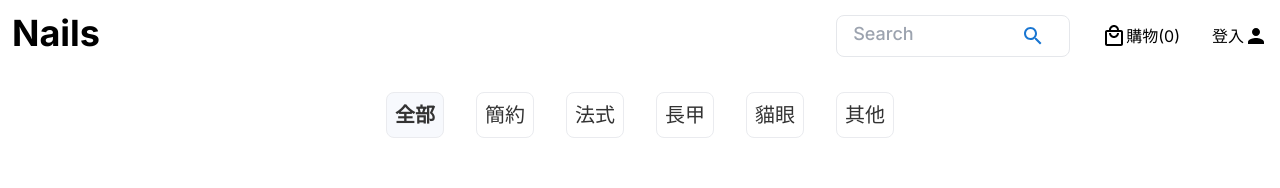
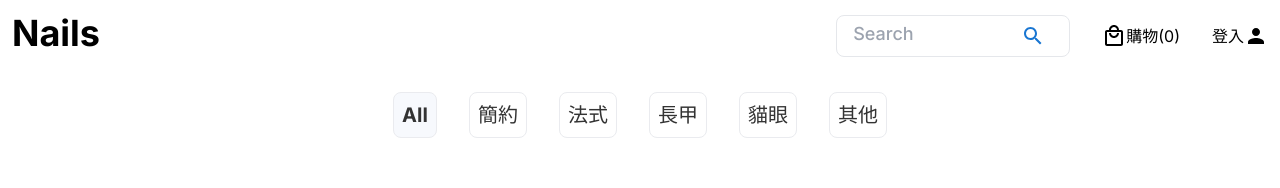
Before and after one commit to Cyishen/nails, a Next.js app: page / in a window 1280 px wide. Shown: the top 188 px of the page. Built offline with nearby package versions, Linux system fonts and the light colour scheme; no server answers; the database is empty.

Commit message:
change all

```diff
--- a/app/(root)/shop/[id]/page.jsx
+++ b/app/(root)/shop/[id]/page.jsx
@@ -19,7 +19,7 @@ const Shop = ( { params } ) => {
   const [profile, setProfile] = useState({});
 
   useEffect(() => {
-    const getWorkList = async () => {
+    const getShopWorkList = async () => {
       const response = await fetch(`/api/users/${id}/shop`, {
         method: "GET",
         headers: {
@@ -32,7 +32,7 @@ const Shop = ( { params } ) => {
     };
 
     if (id) {
-      getWorkList();
+      getShopWorkList();
     }
   }, [id]);
 
--- a/app/api/work/list/[category]/route.js
+++ b/app/api/work/list/[category]/route.js
@@ -8,7 +8,7 @@ export const GET = async (req, { params }) => {
 
     let workList
 
-    if (category !== "全部") {
+    if (category !== "All") {
       workList = await Work.find ({ category })
         .populate({
           path: "creator",
--- a/components/Feed.jsx
+++ b/components/Feed.jsx
@@ -11,7 +11,7 @@ import SearchMobile from "./SearchMobile";
 const Feed = () => {
   const [loading, setLoading] = useState(true);
 
-  const [selectedCategory, setSelectedCategory] = useState("全部");
+  const [selectedCategory, setSelectedCategory] = useState("All");
 
   const [workList, setWorkList] = useState([]);
 
--- a/data.js
+++ b/data.js
@@ -1,5 +1,5 @@
 export const categories = [
-  "全部",
+  "All",
   "簡約",
   "法式",
   "長甲",
```
Also changed, not shown: 1 other file (tests, documents, lock files or other folders).
